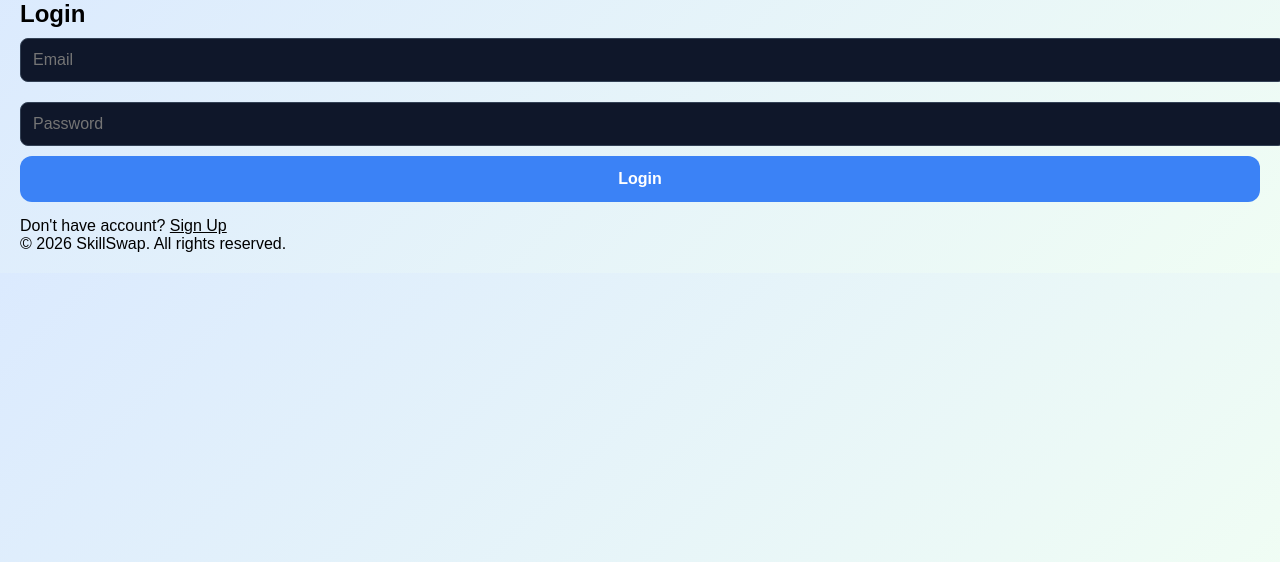
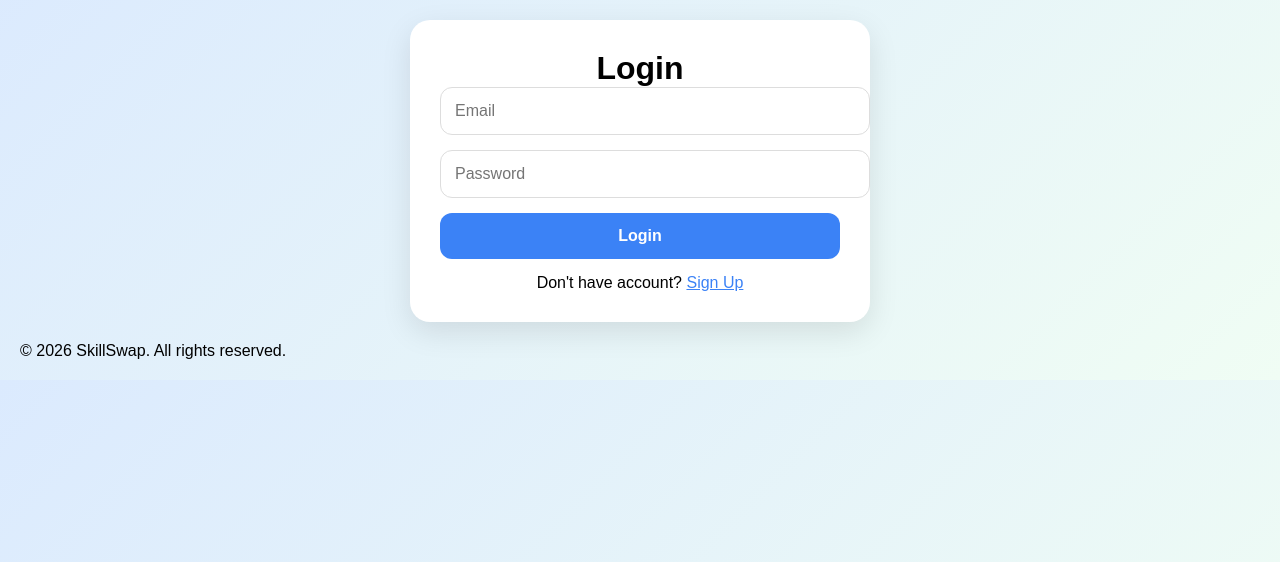
Before and after one commit to emma5004/Skillswap-, a Flask app: page /login in a window 1280 px wide. Shown: the part 38-600 px from the top of the page. Run offline with Flask 3, Linux system fonts and the light colour scheme.

Commit message:
Refactor login form layout and structure

```diff
--- a/templates/login.html
+++ b/templates/login.html
@@ -1,13 +1,15 @@
 {% extends "base.html" %}
 
 {% block content %}
-<div class="card">
-    <h2>Login</h2>
-    <form>
-        <input type="email" placeholder="Email" required style="width:100%; padding:12px; margin:10px 0; border-radius:8px; border:1px solid #334155; background:#0f172a; color:white;">
-        <input type="password" placeholder="Password" required style="width:100%; padding:12px; margin:10px 0; border-radius:8px; border:1px solid #334155; background:#0f172a; color:white;">
-        <button class="btn" type="submit">Login</button>
+<div class="container">
+    <h1>Login</h1>
+
+    <form method="POST">
+        <input type="email" name="email" placeholder="Email" required>
+        <input type="password" name="password" placeholder="Password" required>
+        <button type="submit" class="btn">Login</button>
     </form>
-    <p>Don't have account? <a href="{{ url_for('signup') }}" style="color:var(--accent)">Sign Up</a></p>
+
+    <p>Don't have account? <a href="/signup" style="color:#3b82f6;">Sign Up</a></p>
 </div>
 {% endblock %}
```
